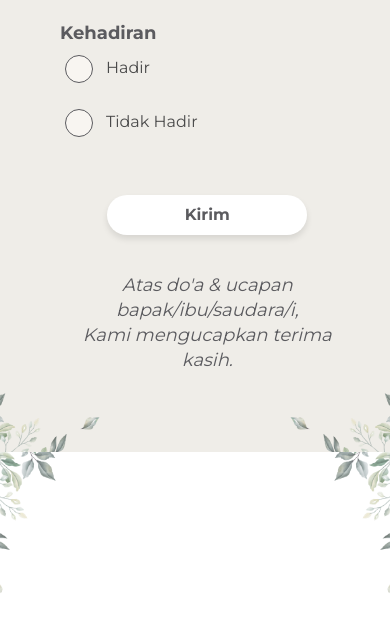
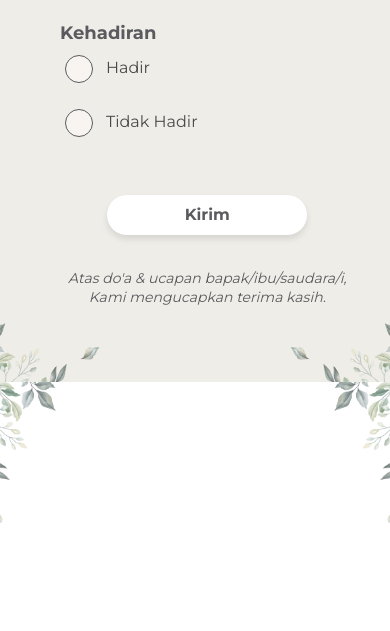
Before and after one commit to muhumarhamidi/undanganPernikhanIslami, a plain HTML site: page second-page.html in a window 390 px wide. Shown: the part 3546-4177 px from the top of the page. Drawn offline with Linux system fonts and the light colour scheme; a web font is replaced by a local one.

Commit message:
css text fix

```diff
--- a/second-page-style.css
+++ b/second-page-style.css
@@ -1414,7 +1414,7 @@ body {
 
     }
 
-    .buttom-text {
+    .bottom-text {
         font-size: clamp(14px, 3.5vw, 20px);
     }
 }
```
